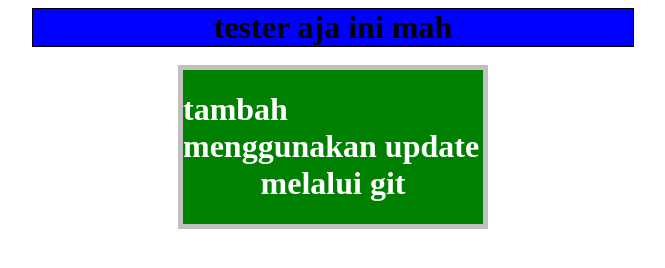
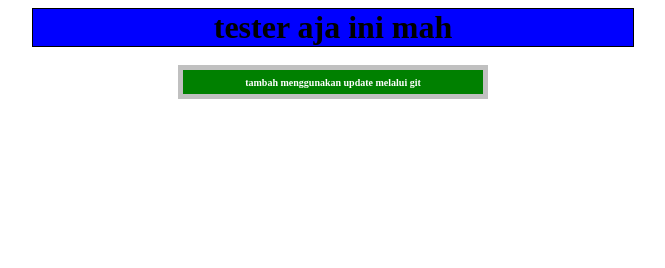
Before and after one commit to goyeh98/test-page, a plain HTML site: page index.html in a window 1280 px wide. Shown: the whole page, without its empty margins (307-972 px from the left). Drawn offline with Linux system fonts and the light colour scheme.

Commit message:
test lagi hehe

```diff
--- a/index.html
+++ b/index.html
@@ -9,7 +9,7 @@
 	</div>
 	<br>
 	<div style="background-color: green; width: 300px; border: 5px solid silver; margin: auto; ">
-		<h1 style="text-align-last: center; color: white">tambah menggunakan update melalui git</h1>
+		<h1 style="text-align-last: center; color: white; font-size: 10px">tambah menggunakan update melalui git</h1>
 	</div>
 </body>
 </html>
```
